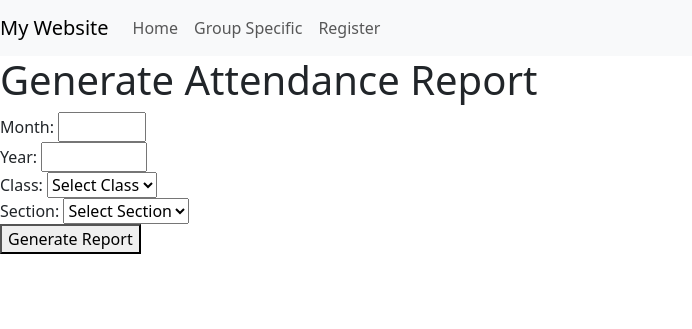
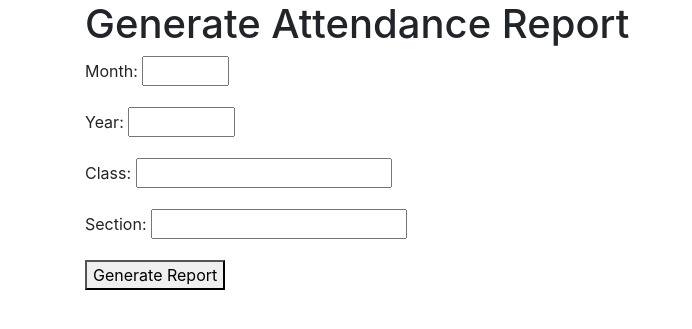
Before and after one commit to rahul26122005/myproject, a Django app: page /generate_report/ in a window 1280 px wide. Shown: the top 329 px of the page, without its empty margins (0-692 px from the left). Run offline with Django 5.2, Linux system fonts and the light colour scheme; data that the repository does not hold is empty; some libraries are stand-ins or nearby versions.

Commit message:
view1 and 2

```diff
--- a/attendance/forms.py
+++ b/attendance/forms.py
@@ -30,6 +30,8 @@ class MyclassForm(forms.ModelForm):
 class MonthYearForm(forms.Form):
     month = forms.IntegerField(min_value=1, max_value=12, label='Month')
     year = forms.IntegerField(min_value=2000, max_value=2100, label='Year')
+    student_class = forms.CharField(label='Class', max_length=50)
+    section = forms.CharField(label='Section', max_length=50)
 
 class UserRegisterForm(UserCreationForm):
     email = forms.EmailField(required=True)
--- a/attendance/templates/generate_report.html
+++ b/attendance/templates/generate_report.html
@@ -1,57 +1,24 @@
-{% extends 'base_generic.html'%}
-{% load static %}
-{% block title %}
-    Generate Attendance Report
-
-{% endblock title  %}
-
-{% block content %}
-<!-- generate_report.html -->
 <!DOCTYPE html>
 <html lang="en">
 <head>
     <meta charset="UTF-8">
     <meta name="viewport" content="width=device-width, initial-scale=1.0">
     <title>Generate Attendance Report</title>
+    <link href="https://stackpath.bootstrapcdn.com/bootstrap/4.5.2/css/bootstrap.min.css" rel="stylesheet">
+
 </head>
 <body>
-    <h1>Generate Attendance Report</h1>
-
-    <form method="post">
-        {% csrf_token %}
-        <div>
-            <label for="month">Month:</label>
-            {{ form.month }}
-        </div>
-        <div>
-            <label for="year">Year:</label>
-            {{ form.year }}
-        </div>
-        <div>
-            <label for="class">Class:</label>
-            <select name="class" id="class" onchange="this.form.submit()">
-                <option value="">Select Class</option>
-                {% for class in classes %}
-                    <option value="{{ class }}" {% if selected_class == class %}selected{% endif %}>{{ class }}</option>
-                {% endfor %}
-            </select>
-        </div>
-        <div>
-            <label for="section">Section:</label>
-            <select name="section" id="section">
-                <option value="">Select Section</option>
-                {% for section in sections %}
-                    <option value="{{ section }}" {% if selected_section == section %}selected{% endif %}>{{ section }}</option>
-                {% endfor %}
-            </select>
-        </div>
-
-        <button type="submit">Generate Report</button>
-    </form>
-
-    {% if error %}
-        <p style="color: red;">{{ error }}</p>
-    {% endif %}
+    <div class="container">
+        <h1>Generate Attendance Report</h1>
+        <form method="POST">
+            {% csrf_token %}
+            {{ form.as_p }}
+            <button type="submit">Generate Report</button>
+        </form>
+    </div>
+    <!-- Bootstrap JS and dependencies -->
+    <script src="https://code.jquery.com/jquery-3.5.1.slim.min.js"></script>
+    <script src="https://cdn.jsdelivr.net/npm/@popperjs/core@2.5.4/dist/umd/popper.min.js"></script>
+    <script src="https://stackpath.bootstrapcdn.com/bootstrap/4.5.2/js/bootstrap.min.js"></script>
 </body>
 </html>
-{% endblock %}
--- a/attendance/templates/upload_students.html
+++ b/attendance/templates/upload_students.html
@@ -23,7 +23,7 @@
             upload the student deatils
         </p>
         <p>create the your excel file by below the excel Template then upload your file </p>
-        <p><a href="{% url 'student_list' %}">Download Excel Template</a></p>
+        <p><a href="{% url 'download_template' %}">Download Excel Template</a></p>
 
         <form action="{% url 'upload_students' %}" method="post" enctype="multipart/form-data">
             {% csrf_token %}
--- a/attendance/urls.py
+++ b/attendance/urls.py
@@ -26,7 +26,7 @@ urlpatterns = [
     path('success/', SuccessView.as_view(), name='success'),
     path('student-list/', StudentListView.as_view(), name='student_list'),
     path('generate-reports/', GenerateIndividualReportsView.as_view(), name='generate_individual_reports'),
-    path('download-template/', DownloadTemplateView.as_view(), name='download_template'),
+    path('download-template/', DownloadTemplateView, name='download_template'),
     path('select-class/', SelectClassView.as_view(), name='select_class'),
     path('Attendance/', View1.as_view(), name='take_attendance'),
     path('generate_report/', View2.as_view(), name='generate_report'),
--- a/attendance/views.py
+++ b/attendance/views.py
@@ -150,8 +150,7 @@ class GenerateIndividualReportsView(View):
         return HttpResponse( request, "Reports generated successfully!")
 
 
-class DownloadTemplateView(View):
-    def get(self, request):
+def DownloadTemplateView(request):
         file_path = os.path.join('D:/django/attendance/templates', 'student_template.xlsx')
         return FileResponse(request, open(file_path, 'rb'), as_attachment=True, filename='student_template.xlsx')
 
@@ -216,49 +215,39 @@ class View1(View):
         return JsonResponse({'message': 'Attendance marked successfully'})
 
 class View2(View):
+    template_name = 'generate_report.html'
+    form_class = MonthYearForm
+
     def get(self, request):
-        form = MonthYearForm()
-        # Fetch unique classes
-        classes = Student.objects.values_list('student_class', flat=True).distinct()
-        selected_class = request.GET.get('class')
-        sections = Student.objects.filter(student_class=selected_class).values_list('section', flat=True).distinct() if selected_class else []
-        selected_section = request.GET.get('section')
-
-        return render(request, 'generate_report.html', {
-            'form': form,
-            'classes': classes,
-            'sections': sections,
-            'selected_class': selected_class,
-            'selected_section': selected_section
-        })
+        form = self.form_class()
+        return render(request, self.template_name, {'form': form})
 
     def post(self, request):
-        form = MonthYearForm(request.POST)
-        selected_class = request.POST.get('class')
-        selected_section = request.POST.get('section')
-
-        if form.is_valid() and selected_class and selected_section:
+        form = self.form_class(request.POST)
+        if form.is_valid():
             month = form.cleaned_data['month']
             year = form.cleaned_data['year']
+            student_class = form.cleaned_data['student_class']
+            section = form.cleaned_data['section']
 
             workbook = openpyxl.Workbook()
             sheet = workbook.active
-            sheet.title = 'Attendance Record'  # type: ignore
+            sheet.title = 'Attendance Record' # type: ignore
 
-            sheet['A1'] = 'ATTENDANCE RECORD'  # type: ignore
-            sheet['A1'].font = Font(size=14, bold=True)  # type: ignore
-            sheet['A1'].alignment = Alignment(horizontal='center')  # type: ignore
-            sheet.merge_cells('A1:H1')  # type: ignore
+            sheet['A1'] = 'ATTENDANCE RECORD' # type: ignore
+            sheet['A1'].font = Font(size=14, bold=True) # type: ignore
+            sheet['A1'].alignment = Alignment(horizontal='center') # type: ignore
+            sheet.merge_cells('A1:H1') # type: ignore
 
-            sheet['B2'] = 'Month:'  # type: ignore
-            sheet['C2'] = datetime(year, month, 1).strftime('%B')  # type: ignore
-            sheet['B3'] = 'Year:'   # type: ignore
-            sheet['C3'] = year  # type: ignore
+            sheet['B2'] = 'Month:' # type: ignore
+            sheet['C2'] = datetime(year, month, 1).strftime('%B') # type: ignore
+            sheet['B3'] = 'Year:' # type: ignore
+            sheet['C3'] = year # type: ignore
 
-            sheet['B2'].alignment = Alignment(horizontal='right')  # type: ignore
-            sheet['B3'].alignment = Alignment(horizontal='right')  # type: ignore
+            sheet['B2'].alignment = Alignment(horizontal='right') # type: ignore
+            sheet['B3'].alignment = Alignment(horizontal='right') # type: ignore
 
-            headers = ['Em Name', 'Roll Number', 'Class', 'Section']   # type: ignore
+            headers = ['Em Name', 'Roll Number', 'Class', 'Section']
             for day in range(1, 32):
                 try:
                     current_date = datetime(year, month, day)
@@ -268,19 +257,19 @@ class View2(View):
             headers.append('Total Days Present')
 
             for col_num, header in enumerate(headers, 1):
-                cell = sheet.cell(row=5, column=col_num)  # type: ignore
+                cell = sheet.cell(row=5, column=col_num) # type: ignore
                 cell.value = header
                 cell.font = Font(bold=True)
                 cell.alignment = Alignment(horizontal='center')
                 if col_num > 4:
                     cell.fill = PatternFill(start_color="DDDDDD", end_color="DDDDDD", fill_type="solid")
 
-            students = Student.objects.filter(student_class=selected_class, section=selected_section)
+            students = Student.objects.filter(student_class=student_class, section=section)
             for row_num, student in enumerate(students, 6):
-                sheet.cell(row=row_num, column=1).value = student.name  # type: ignore
-                sheet.cell(row=row_num, column=2).value = student.roll_number  # type: ignore
-                sheet.cell(row=row_num, column=3).value = student.student_class  # type: ignore
-                sheet.cell(row=row_num, column=4).value = student.section  # type: ignore
+                sheet.cell(row=row_num, column=1).value = student.name # type: ignore
+                sheet.cell(row=row_num, column=2).value = student.roll_number # type: ignore
+                sheet.cell(row=row_num, column=3).value = student.student_class # type: ignore
+                sheet.cell(row=row_num, column=4).value = student.section # type: ignore
                 total_days_present = 0
                 for day in range(1, 32):
                     try:
@@ -292,24 +281,27 @@ class View2(View):
                                 total_days_present += 1
                         else:
                             status = ''
-                        cell = sheet.cell(row=row_num, column=day + 4)  # type: ignore
+                        cell = sheet.cell(row=row_num, column=day+4) # type: ignore
                         cell.value = status
                         if current_date.date() == date.today():
                             cell.fill = PatternFill(start_color="FFFF00", end_color="FFFF00", fill_type="solid")
                     except ValueError:
                         break
-                sheet.cell(row=row_num, column=len(headers)).value = total_days_present  # type: ignore
+                sheet.cell(row=row_num, column=len(headers)).value = total_days_present # type: ignore
 
             for col_num in range(1, len(headers) + 1):
-                sheet.column_dimensions[get_column_letter(col_num)].width = 15  # type: ignore
+                sheet.column_dimensions[get_column_letter(col_num)].width = 15 # type: ignore
 
-            response = HttpResponse(content_type='application/vnd.openxmlformats-officedocument.spreadsheetml.sheet')
+            # Create a BytesIO buffer to save the workbook
+            buffer = BytesIO()
+            workbook.save(buffer)
+            buffer.seek(0)
+
+            # Create an HTTP response with the appropriate Excel content type
+            response = HttpResponse(buffer, content_type='application/vnd.openxmlformats-officedocument.spreadsheetml.sheet')
             response['Content-Disposition'] = f'attachment; filename=attendance_{year}_{month}.xlsx'
 
-            output = BytesIO()
-            workbook.save(output)
-            output.seek(0)
-
-            response.write(output.read())
 
             return response
+
+        return render(request, self.template_name, {'form': form})
```
